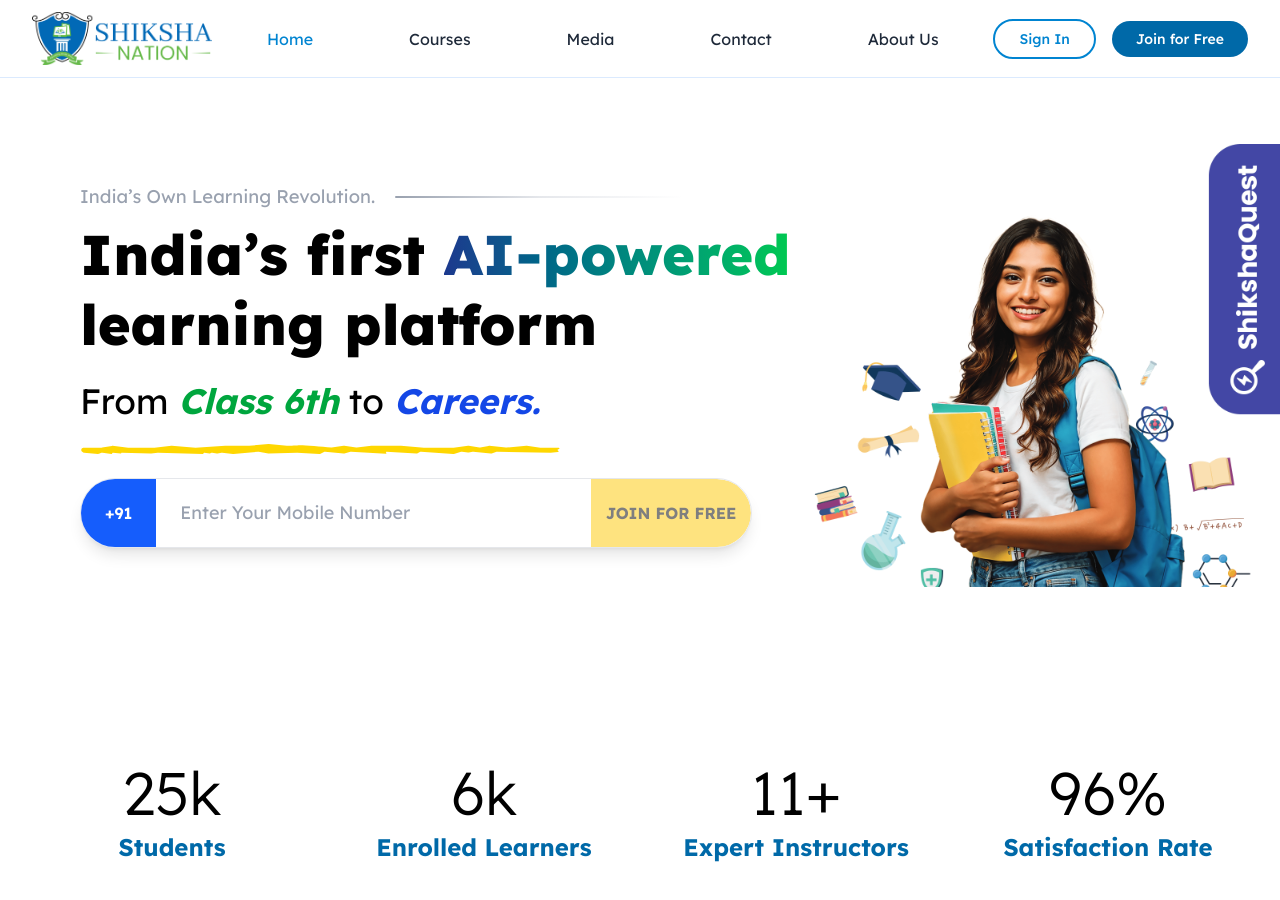
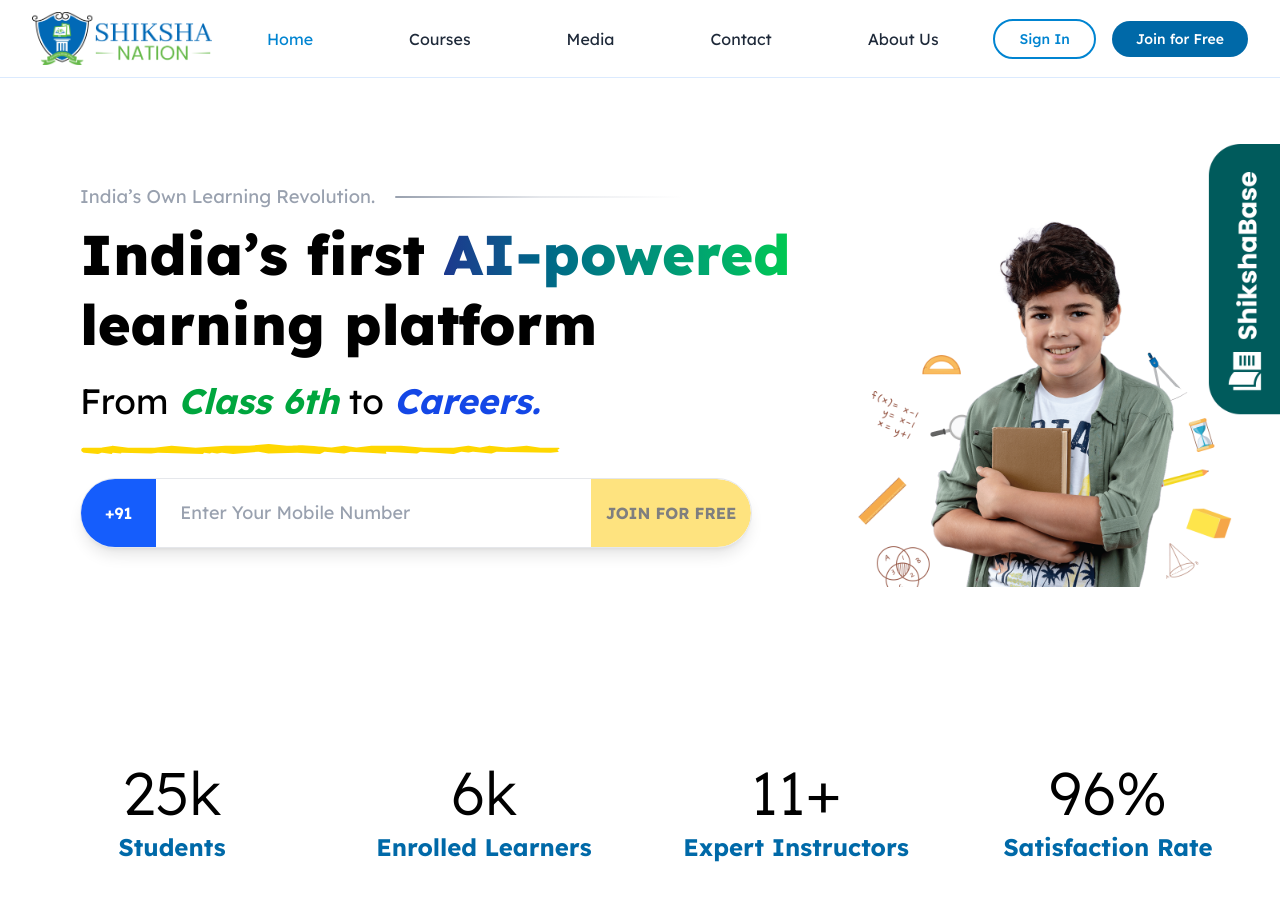
Before and after one commit to shikshanationdev/web, a Next.js app: page / in a window 1280 px wide. Shown: the top 900 px of the page. Built offline with nearby package versions, Linux system fonts and the light colour scheme.

Commit message:
Update carousel image timing and simplify navigation links

```diff
--- a/src/components/HomePageSections/Hero.tsx
+++ b/src/components/HomePageSections/Hero.tsx
@@ -60,8 +60,8 @@ const Hero = () => {
           (prevIndex + 1) % carouselImages.length
         );
         setIsVisible(true);
-      }, 500); // Half second for fade out
-    }, 3000); // Change image every 3 seconds
+      }, 300); // Half second for fade out
+    }, 8000); // Change image every 8 seconds
 
     return () => clearInterval(interval);
   }, [carouselImages.length]);
--- a/src/components/HomePageSections/LearningStatsSection.tsx
+++ b/src/components/HomePageSections/LearningStatsSection.tsx
@@ -12,7 +12,7 @@ const LearningStatsSection = () => {
   const router = useRouter();
 
   const handleStartLearningClick = () => {
-    router.push("https://courses.shikshanation.com/?redirectToPath=%2Fstore%2F687f3e65d5a1315a16a88c72&loginType=signup");
+    router.push("https://courses.shikshanation.com/signup");
   };
 
   const handleBrowseCoursesClick = () => {
--- a/src/components/Navbar.tsx
+++ b/src/components/Navbar.tsx
@@ -122,14 +122,14 @@ const Navbar = () => {
             <div className="flex items-center gap-4">
               <Link
                 target="_blank"
-                href="https://courses.shikshanation.com/?redirectToPath=%2Fstore%2F687f3e65d5a1315a16a88c72&loginType=login"
+                href="https://courses.shikshanation.com/login"
                 className="px-6 py-2 border-2 border-sky-600 text-sky-600 rounded-full hover:bg-blue-50 transition-colors text-sm font-medium"
               >
                 Sign In
               </Link>
               <Link
                 target="_blank"
-                href="https://courses.shikshanation.com/?redirectToPath=%2Fstore%2F687f3e65d5a1315a16a88c72&loginType=signup"
+                href="https://courses.shikshanation.com/signup"
                 className="px-6 py-2 bg-sky-700 text-white rounded-full hover:bg-sky-600 transition-colors text-sm font-medium"
               >
                 Join for Free
```
